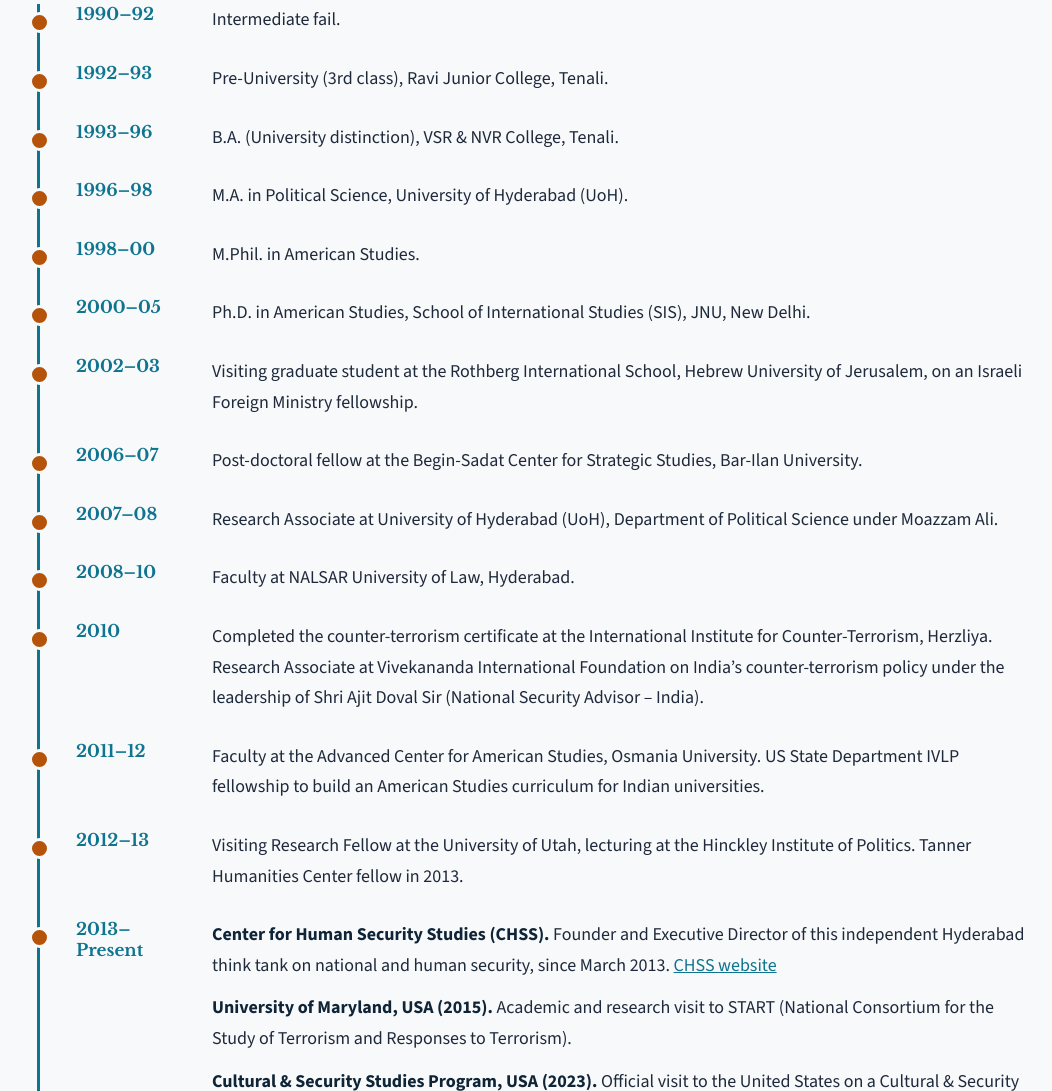
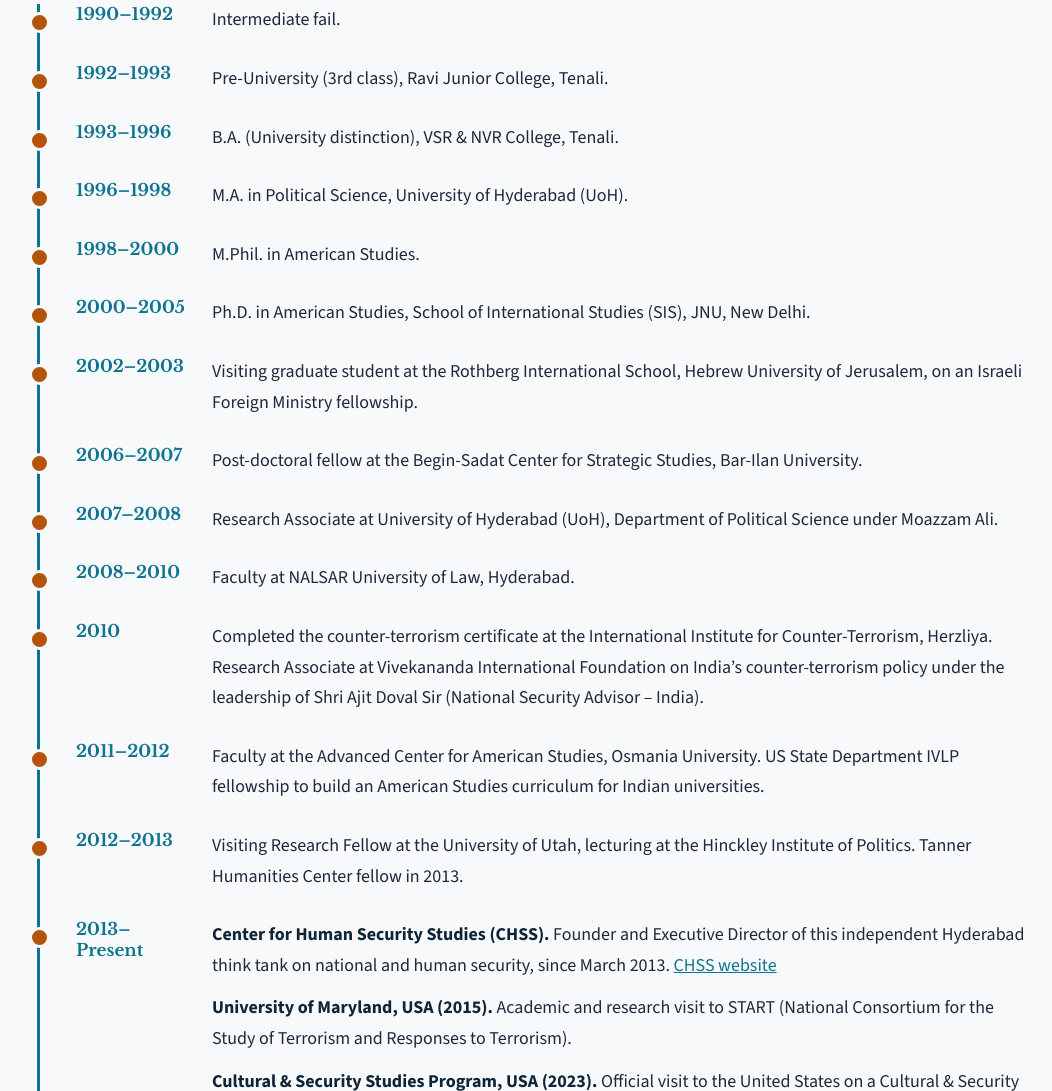
Before and after one commit to rameshkanneganti/Portfolio, a plain HTML site: page index.html in a window 1280 px wide. Shown: the part 1900-2991 px from the top of the page, without its empty margins (107-1159 px from the left). Drawn offline with nearby package versions, Linux system fonts and the light colour scheme.

Commit message:
Update index.html

```diff
--- a/index.html
+++ b/index.html
@@ -218,19 +218,19 @@ main section{border-top:1px solid var(--line);margin-top:64px;padding-top:56px}m
 <h2>Career path</h2>
 <p class="sub">From early academic milestones to founding a national security think tank.</p>
 <ol class="tl">
-<li><span class="y">1990–92</span><p>Intermediate fail.</p></li>
-<li><span class="y">1992–93</span><p>Pre-University (3rd class), Ravi Junior College, Tenali.</p></li>
-<li><span class="y">1993–96</span><p>B.A. (University distinction), VSR &amp; NVR College, Tenali.</p></li>
-<li><span class="y">1996–98</span><p>M.A. in Political Science, University of Hyderabad (UoH).</p></li>
-<li><span class="y">1998–00</span><p>M.Phil. in American Studies.</p></li>
-<li><span class="y">2000–05</span><p>Ph.D. in American Studies, School of International Studies (SIS), JNU, New Delhi.</p></li>
-<li><span class="y">2002–03</span><p>Visiting graduate student at the Rothberg International School, Hebrew University of Jerusalem, on an Israeli Foreign Ministry fellowship.</p></li>
-<li><span class="y">2006–07</span><p>Post-doctoral fellow at the Begin-Sadat Center for Strategic Studies, Bar-Ilan University.</p></li>
-<li><span class="y">2007–08</span><p>Research Associate at University of Hyderabad (UoH), Department of Political Science under Moazzam Ali.</p></li>
-<li><span class="y">2008–10</span><p>Faculty at NALSAR University of Law, Hyderabad.</p></li>
+<li><span class="y">1990–1992</span><p>Intermediate fail.</p></li>
+<li><span class="y">1992–1993</span><p>Pre-University (3rd class), Ravi Junior College, Tenali.</p></li>
+<li><span class="y">1993–1996</span><p>B.A. (University distinction), VSR &amp; NVR College, Tenali.</p></li>
+<li><span class="y">1996–1998</span><p>M.A. in Political Science, University of Hyderabad (UoH).</p></li>
+<li><span class="y">1998–2000</span><p>M.Phil. in American Studies.</p></li>
+<li><span class="y">2000–2005</span><p>Ph.D. in American Studies, School of International Studies (SIS), JNU, New Delhi.</p></li>
+<li><span class="y">2002–2003</span><p>Visiting graduate student at the Rothberg International School, Hebrew University of Jerusalem, on an Israeli Foreign Ministry fellowship.</p></li>
+<li><span class="y">2006–2007</span><p>Post-doctoral fellow at the Begin-Sadat Center for Strategic Studies, Bar-Ilan University.</p></li>
+<li><span class="y">2007–2008</span><p>Research Associate at University of Hyderabad (UoH), Department of Political Science under Moazzam Ali.</p></li>
+<li><span class="y">2008–2010</span><p>Faculty at NALSAR University of Law, Hyderabad.</p></li>
 <li><span class="y">2010</span><p>Completed the counter-terrorism certificate at the International Institute for Counter-Terrorism, Herzliya. Research Associate at Vivekananda International Foundation on India’s counter-terrorism policy under the leadership of Shri Ajit Doval Sir (National Security Advisor – India).</p></li>
-<li><span class="y">2011–12</span><p>Faculty at the Advanced Center for American Studies, Osmania University. US State Department IVLP fellowship to build an American Studies curriculum for Indian universities.</p></li>
-<li><span class="y">2012–13</span><p>Visiting Research Fellow at the University of Utah, lecturing at the Hinckley Institute of Politics. Tanner Humanities Center fellow in 2013.</p></li>
+<li><span class="y">2011–2012</span><p>Faculty at the Advanced Center for American Studies, Osmania University. US State Department IVLP fellowship to build an American Studies curriculum for Indian universities.</p></li>
+<li><span class="y">2012–2013</span><p>Visiting Research Fellow at the University of Utah, lecturing at the Hinckley Institute of Politics. Tanner Humanities Center fellow in 2013.</p></li>
 <li><span class="y">2013–Present</span><div class="now"><ul>
 <li><strong>Center for Human Security Studies (CHSS).</strong> Founder and Executive Director of this independent Hyderabad think tank on national and human security, since March 2013. <a href="https://chss.org.in/founder/" target="_blank" rel="noopener">CHSS website</a></li>
 <li><strong>University of Maryland, USA (2015).</strong> Academic and research visit to START (National Consortium for the Study of Terrorism and Responses to Terrorism).</li>
```
